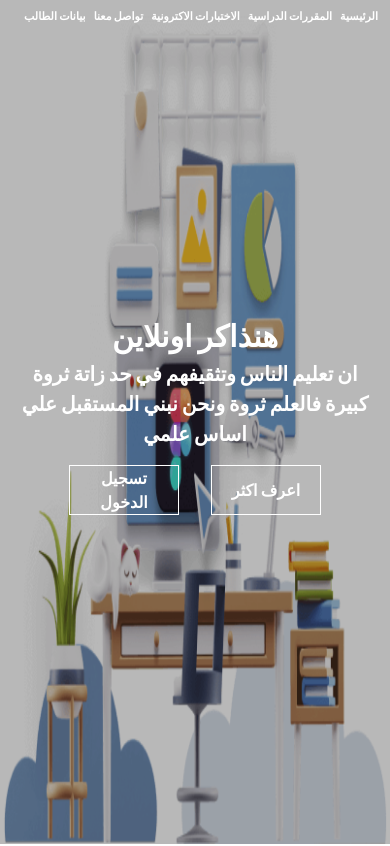
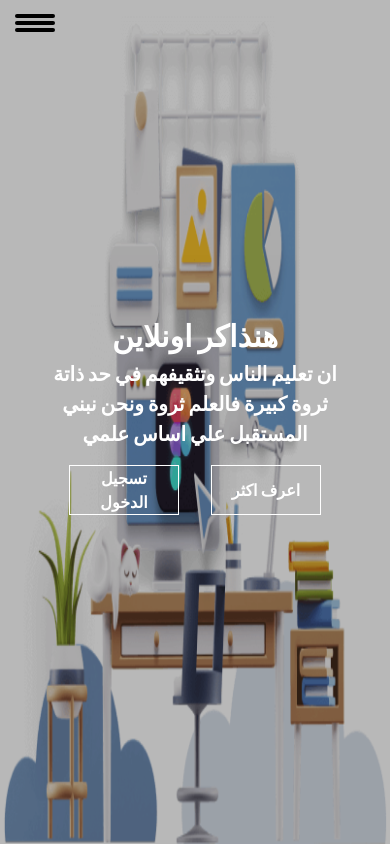
Before and after one commit to sayed-mohamed-sayed/Educational-site, a Next.js app: page / in a window 390 px wide. Shown: the top 846 px of the page. Built offline with nearby package versions, Linux system fonts and the light colour scheme.

Commit message:
first commit

```diff
--- a/src/app/compontes/Apout/page.tsx
+++ b/src/app/compontes/Apout/page.tsx
@@ -1,3 +1,4 @@
+
 export default function About() {
 
     return (
--- a/src/app/compontes/book/page.tsx
+++ b/src/app/compontes/book/page.tsx
@@ -2,6 +2,7 @@
 import { useState } from 'react';
 import Header from "../header/page"
 import Image from 'next/image';
+import "../../globals.css"
 export default function Book() {
 
     type datas={
--- a/src/app/compontes/footer/page.tsx
+++ b/src/app/compontes/footer/page.tsx
@@ -2,21 +2,21 @@ import Image from "next/image";
 export default function Footerr() {
 
     return (
-        <div className=' w-screen h-[100px]  bg-black flex flex-wrap justify-around'>
+        <div className=' w-screen h-[100px]  bg-black flex flex-wrap justify-start'>
             {/* <div className="font-black text-white text-start w-[200px]">
                 <h1>احصل علي المساعدات الدراسية التي تحتاجها في لحظات واستمتع بتجربةتعليمية ممتعة وفريدة من نوعها</h1>
             </div> */}
-            <div className="font-black text-white text-start">
+            <div className="font-black text-white text-start mr-[25px]">
                 <p>الرئسية</p>
                 <p>تواصل معنا </p>
                 <p>من نحن </p>
                 <p>الشروط والاحكام</p>
             </div>
             <div className=" p-2 text-center flex justify-center flex-col">
-                <div className="text-white font-black">
+                <div className="text-white font-black ">
                     <h1>تابعنا علي </h1>
                 </div>
-                <div className=" p-2 text-start flex justify-center">
+                <div className=" p-2 text-start flex justify-center mr-[40px]">
                 <Image width={20} height={20} className='w-[20px] h-[20px] bg-white m-2 rounded-full' src="/face.png" alt="img" />
                 <Image width={20} height={20} className='w-[20px] h-[20px] bg-white m-2 rounded-full' src="/whats.png" alt="img" />
                 <Image width={20} height={20} className='w-[20px] h-[20px] bg-white m-2 rounded-full' src="/twiter.webp" alt="img" />
--- a/src/app/compontes/header/page.tsx
+++ b/src/app/compontes/header/page.tsx
@@ -1,17 +1,32 @@
+"use client"
 import Link from 'next/link';
+import { useState } from 'react';
 export default function Header() {
+
+    const  [toggle,settoggle]=useState(false)
+
 
     return (
 <div className="contaner ">
-    <div className="box font-black">
+
+<div   className="toggles ">
+<input type="checkbox" id="checkbox"/>
+<label onClick={()=>settoggle(!toggle)}   htmlFor="checkbox" className="toggle">
+  <div style={{background:toggle&&"white"}} className="bar bar--top"></div>
+  <div style={{background:toggle&&"white"}} className="bar bar--middle"></div>
+  <div style={{background:toggle&&"white"}} className="bar bar--bottom"></div>
+</label>
+
+</div>
+    <div className="box font-black nav">
         <nav>
-            <ul className='flex '>
+            <ul style={{height:toggle&&"40%" }} className='flex '>
 
-                <li className='mr-1 font-black text-[11px] sm:text-lg md:text-lg sm:mr-6 hover:text-[#52057b]  '><Link href="/">الرئيسية</Link> </li>
-                <li className='mr-2 font-black text-[11px] sm:text-lg md:text-lg sm:mr-6 hover:bg-[white] hover:text-black hover:rounded '><Link href="/compontes/book">المقررات الدراسية</Link></li>
-                <li className='mr-2 font-black text-[11px] sm:text-lg md:text-lg sm:mr-6 hover:bg-[white] hover:text-black hover:rounded '><Link href="/compontes/Emthan">الاختبارات الاكترونية</Link></li>
-                <li className='mr-2 font-black text-[11px] sm:text-lg md:text-lg sm:mr-6 hover:bg-[white] hover:text-black hover:rounded '><Link href="/compontes/Contact">تواصل معنا</Link></li>
-                <li className='mr-2 font-black text-[11px] sm:text-lg md:text-lg sm:mr-6 hover:bg-[white] hover:text-black hover:rounded '><Link href="/compontes/Student">بيانات الطالب</Link></li>
+                <li className='mr-2 font-black  sm:text-lg md:text-lg sm:mr-6 hover:text-[#52057b]  '><Link href="/">الرئيسية</Link> </li>
+                <li className='mr-2 font-black  sm:text-lg md:text-lg sm:mr-6 hover:bg-[white] hover:text-black hover:rounded '><Link href="/compontes/book">المقررات الدراسية</Link></li>
+                <li className='mr-2 font-black  sm:text-lg md:text-lg sm:mr-6 hover:bg-[white] hover:text-black hover:rounded '><Link href="/compontes/Emthan">الاختبارات الاكترونية</Link></li>
+                <li className='mr-2 font-black  sm:text-lg md:text-lg sm:mr-6 hover:bg-[white] hover:text-black hover:rounded '><Link href="/compontes/Contact">تواصل معنا</Link></li>
+                <li className='mr-2 font-black  sm:text-lg md:text-lg sm:mr-6 hover:bg-[white] hover:text-black hover:rounded '><Link href="/compontes/Student">بيانات الطالب</Link></li>
             </ul>
         </nav>
     </div>
--- a/src/app/globals.css
+++ b/src/app/globals.css
@@ -25,3 +25,126 @@ body {
     )
     rgb(var(--background-start-rgb));
 } */
+
+
+
+
+
+
+
+
+
+@media(max-width:500px){
+
+  .nav ul{
+    flex-direction: column;
+    background: #1e272e;
+    width: 100%;
+    position: fixed;
+    height:0;
+    overflow:hidden;
+    transition: all 0.8s;
+    color: white;
+    top: -8px;
+    z-index: 100;
+    justify-content: start !important;
+    align-items: start;
+  }
+  .nav ul li{
+    position: relative;
+    top: 50px;
+    line-height: 25px;
+    font-size: large;
+    margin-right: 15px;
+  }
+  .nav-2{
+    display: none !important;
+  }
+}
+@media(min-width:500px){
+.non{
+  display: none;
+}
+.toggle{
+  display: none !important
+}
+}
+
+
+
+
+/* media for button  */
+#checkbox {
+  display: none;
+}
+
+.toggle {
+  position: fixed;
+  width: 40px;
+  cursor: pointer;
+  display: block;
+  height: calc(4px * 3 + 11px * 2);
+  left: 15px;
+  top: 10px;
+z-index: 101;
+}
+
+.bar {
+  position: absolute;
+  left: 0;
+  right: 0;
+  height: 4px;
+  border-radius: calc(4px / 2);
+  background:black;
+  color: inherit;
+  opacity: 1;
+  transition: none 0.35s cubic-bezier(.5,-0.35,.35,1.5) 0s;
+}
+
+/***** Spin Animation *****/
+
+.bar--top {
+  /* bottom: calc(50% + 11px + 4px/ 2); */
+  bottom: calc(37% + 11px + 4px/ 2);
+  transition-property: bottom,transform;
+  transition-delay: calc(0s + 0.35s),0s;
+}
+
+.bar--middle {
+  /* top: calc(50% - 4px/ 2); */
+  top: calc(39% - 4px/ 2);
+  transition-property: opacity;
+  transition-delay: calc(0s + 0.35s);
+}
+
+.bar--bottom {
+  /* top: calc(50% + 11px + 4px/ 2); */
+  top: calc(15% + 11px + 4px/ 2);
+  transition-property: top,transform;
+  transition-delay: calc(0s + 0.35s),0s;
+}
+
+#checkbox:checked + .toggle .bar--top {
+  bottom: calc(50% - 4px/ 2);
+  transform: rotate(135deg);
+  transition-delay: 0s,calc(0s + 0.35s);
+}
+
+#checkbox:checked + .toggle .bar--middle {
+  opacity: 0;
+  transition-duration: 0s;
+  transition-delay: calc(0s + 0.35s);
+}
+
+#checkbox:checked + .toggle .bar--bottom {
+  top: calc(50% - 4px/ 2);
+  transform: rotate(225deg);
+  transition-delay: 0s,calc(0s + 0.35s);
+}
+
+@media (max-width:400px) {
+
+  .M-text{
+    width: 300px;
+  }
+}
--- a/src/app/layout.tsx
+++ b/src/app/layout.tsx
@@ -10,7 +10,11 @@ export const metadata: Metadata = {
   description: 'Generated by create next app',
 }
 
-export default function RootLayout({children}:any) {
+export default function RootLayout({
+  children,
+}: {
+  children: React.ReactNode
+}) {
   return (
     <html lang="ar" dir="rtl">
       <body className={inter.className}>
--- a/src/app/page.tsx
+++ b/src/app/page.tsx
@@ -19,7 +19,7 @@ export default function Homew() {
                </div>
                <div className=" absolute  font-black text-center ">
                    <h1 className=' font-black text-center z-6 text-white text-[30px]'>هنذاكر اونلاين </h1>
-                   <p className=' font-black w-[350px] z-6 text-white text-[20px]'>ان تعليم الناس وتثقيفهم في حد زاتة ثروة كبيرة فالعلم ثروة ونحن نبني المستقبل علي اساس علمي</p>
+                   <p className='M-text font-black w-[350px] z-6 text-white text-[20px]'>ان تعليم الناس وتثقيفهم في حد ذاتة ثروة كبيرة فالعلم ثروة ونحن نبني المستقبل علي اساس علمي</p>
            <div className="flex justify-center text-white font-black   ">
            <button className='border border-white m-4 pr-2 pl-2 w-[110px]'>اعرف اكثر </button>
            <Link href="/compontes/login">
```
